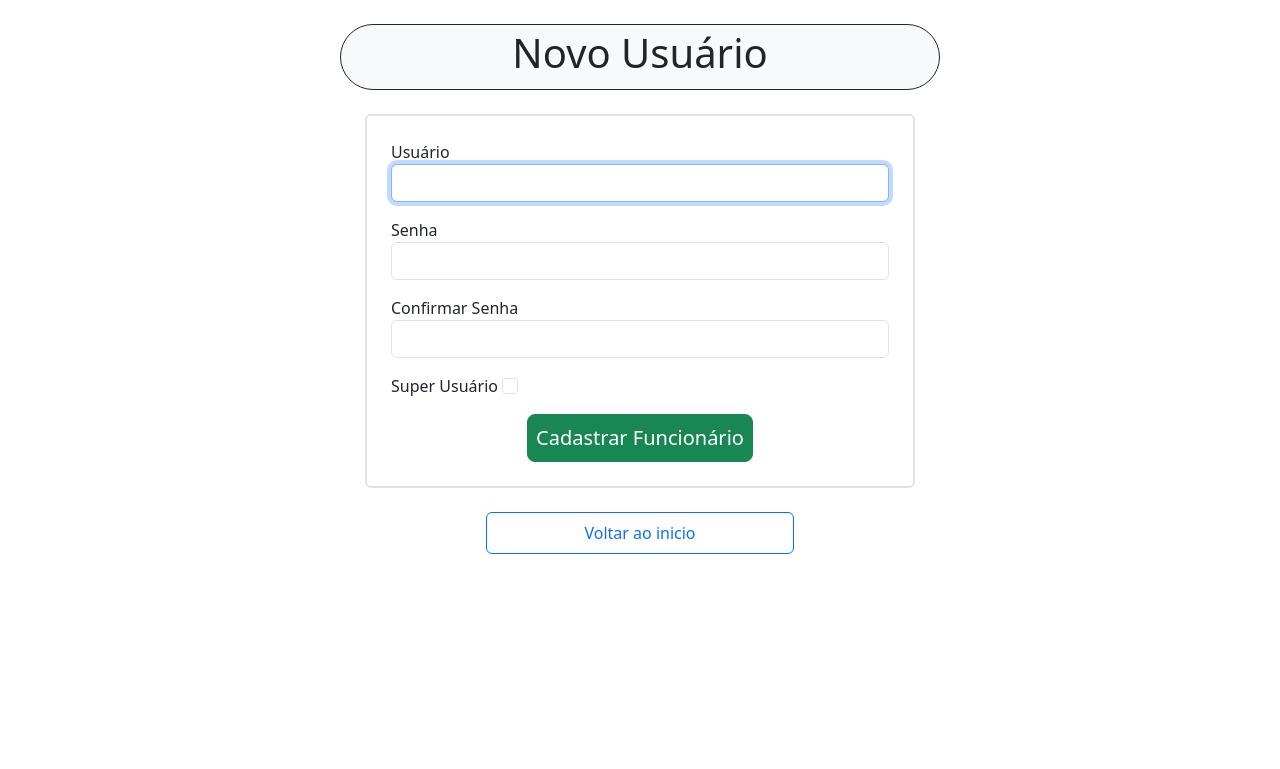
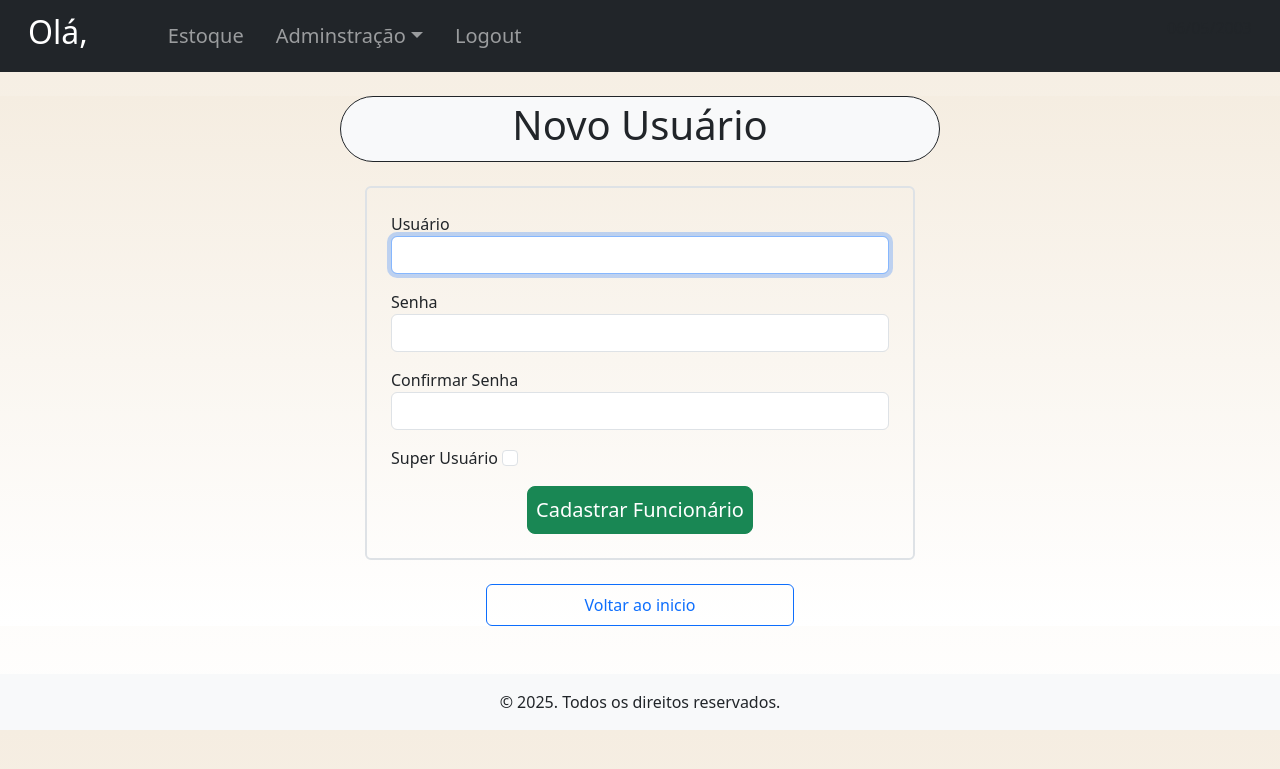
Before and after one commit to Ewerton082/pets-Storage-Django, a Django app: page /accounts/register/ in a window 1280 px wide. Shown: the top 769 px of the page. Run offline with Django 5.2, Linux system fonts and the light colour scheme.

Commit message:
Editando o Starter Template ainda falta terminar

```diff
--- a/accounts/views.py
+++ b/accounts/views.py
@@ -34,6 +34,9 @@
     template_name = "form_acc.html"
     success_url = reverse_lazy("storage:Home")
 
+    def get_success_url(self):
+        return self.success_url
+
     def get_context_data(self, **kwargs):
         context = super().get_context_data(**kwargs)
         context["form_title"] = "Fazer Login"
--- a/core/templates/starter.html
+++ b/core/templates/starter.html
@@ -6,22 +6,48 @@
     <meta charset="UTF-8">
     <meta name="viewport" content="width=device-width, initial-scale=1.0">
     <title>{% block title %} {% endblock %}</title>
+    <link rel="stylesheet" href="{% static 'css/starter.css' %}">
     <link href="https://cdn.jsdelivr.net/npm/bootstrap@5.3.3/dist/css/bootstrap.min.css" rel="stylesheet" integrity="sha384-QWTKZyjpPEjISv5WaRU9OFeRpok6YctnYmDr5pNlyT2bRjXh0JMhjY6hW+ALEwIH" crossorigin="anonymous">
     {% block settings %} {% endblock %}
 </head>
 <body>
     <header>
-        {% block header %}
+        <nav class="navbar navbar-expand-lg bg-dark navbar-dark">
+            <div class="container-fluid">
+                <h1 class="navbar-brand fs-2 ms-3">Olá, {{user.username}}</h1>
+                <button class="navbar-toggler" type="button" data-bs-toggle="collapse" data-bs-target="#main_navbar" aria-controls="main_navbar" aria-expanded="false" aria-label="Toggle navigation">
+                    <span class="navbar-toggler-icon"></span>
+                </button>
+                <div class="collapse navbar-collapse" id="main_navbar">
+                    <ul class="navbar-nav ms-5">
+                        <li class="nav-item mx-2 fs-5"><a href="" class="nav-link">Estoque</a></li>
+                        <li class="nav-item dropdown mx-2">
+                            <a role="button" data-bs-toggle="dropdown" aria-expanded="false" href="" class="nav-link dropdown-toggle fs-5">Adminstração</a>
+                            <ul class="dropdown-menu">
+                                <li><a href="" class="dropdown-item">Nova Ração</a></li>
+                                <li><a href="" class="dropdown-item">Nova Marca</a></li>
+                                <li><a href="" class="dropdown-item">Registrar Vendedor</a></li>
+                                <li><a href="" class="dropdown-item">Página Administrativa</a></li>
+                            </ul>
+                        </li>
+                        <li class="nav-item mx-2 fs-5"><a href="" class="nav-link">Logout</a></li>
+                    </ul>
+                    <p class="ms-auto me-3">06/05/2003</p>
+                </div>
 
-        {% endblock %}
+            </div>
+        </nav>
     </header>
 
-    <main class="container-fluid">
+    <main class="container-fluid flex-grow-1">
         {% block content %}
 
         {% endblock %}
     </main>
 
+    <footer class="bg-body-tertiary text-center py-3 mt-5">
+        <p class="mb-0">© 2025. Todos os direitos reservados.</p>
+    </footer>
 
     <script src="https://cdn.jsdelivr.net/npm/bootstrap@5.3.3/dist/js/bootstrap.bundle.min.js" integrity="sha384-YvpcrYf0tY3lHB60NNkmXc5s9fDVZLESaAA55NDzOxhy9GkcIdslK1eN7N6jIeHz" crossorigin="anonymous"></script>
 </body>
--- /dev/null
+++ b/static/css/starter.css
@@ -0,0 +1,3 @@
+html, body, main{
+    background: linear-gradient(to bottom, #f5ede1, #ffffff);
+}
```
Also changed, not shown: storage/templates/home.html, 1 other file.
